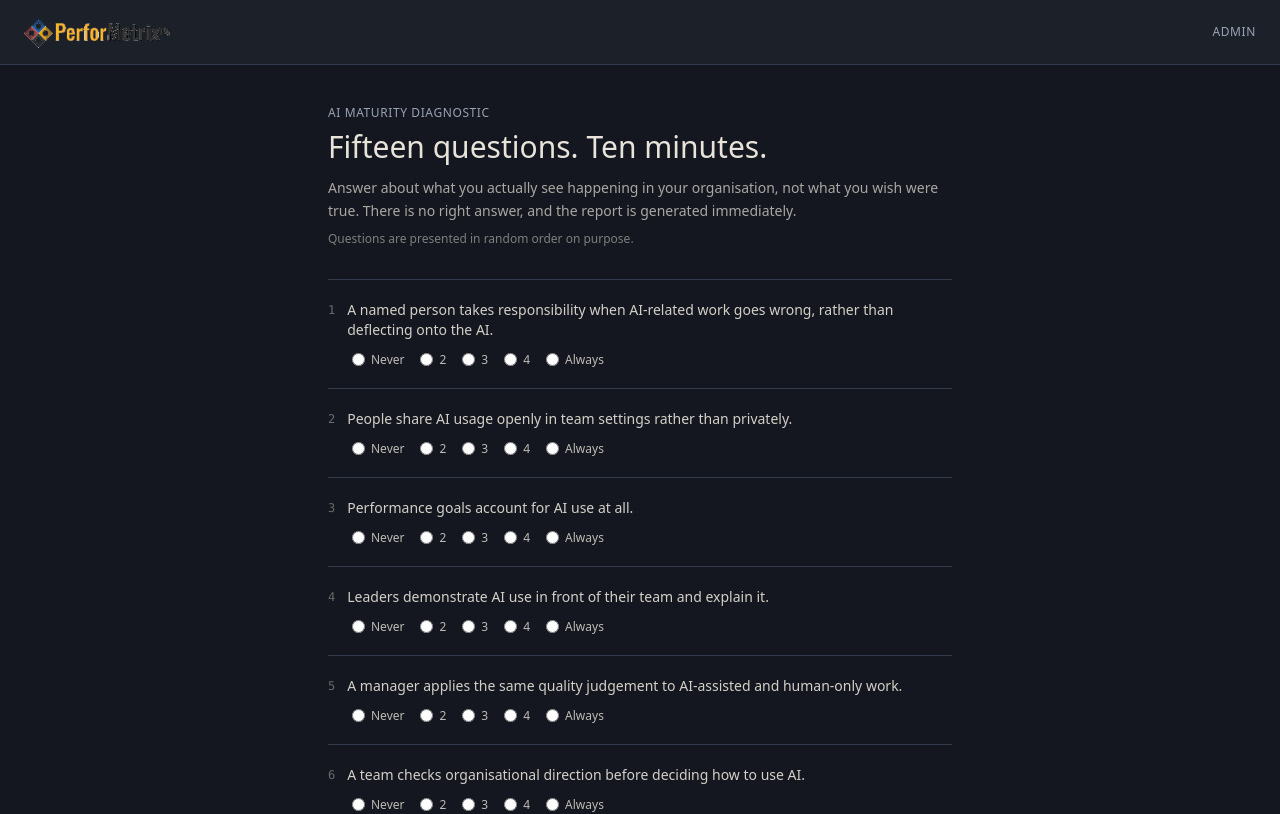
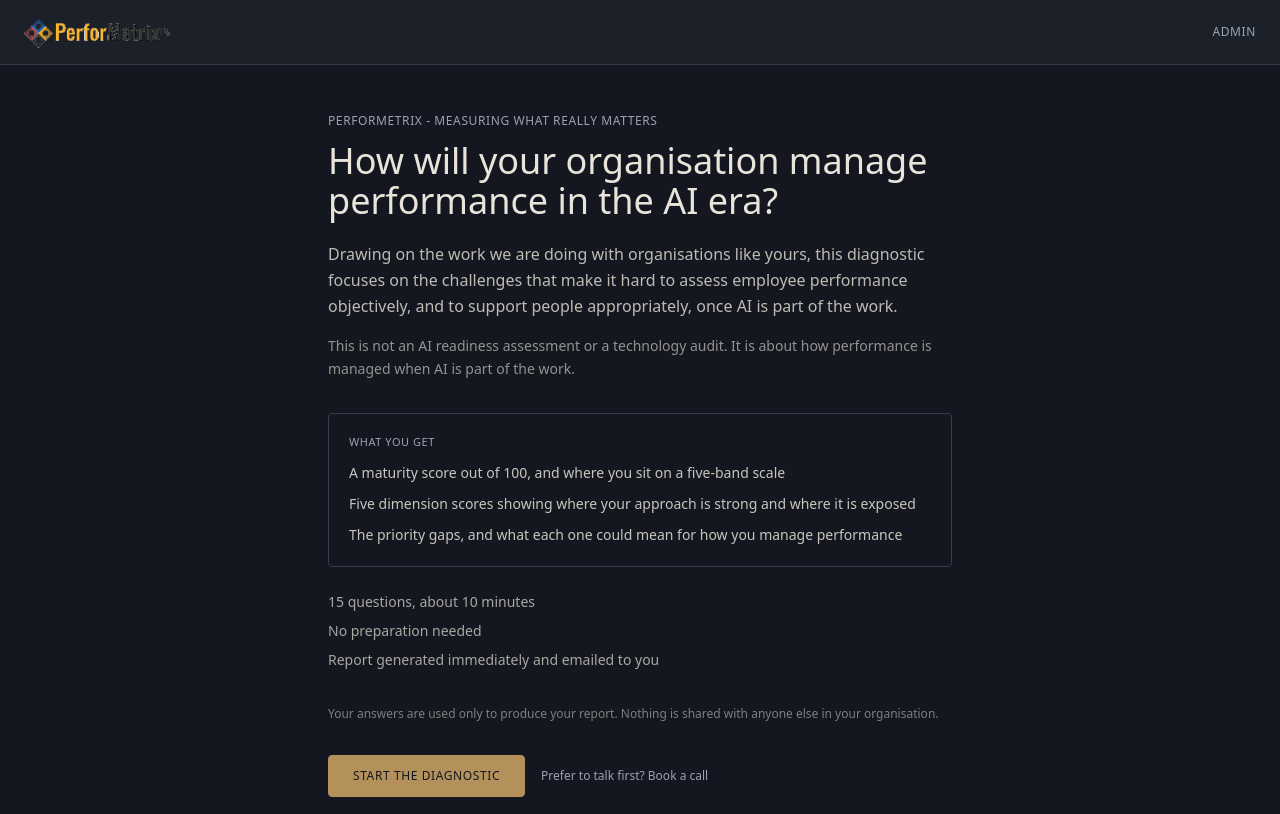
Before and after one commit to growthcircles/performetrix-ai-audit, a Next.js app: page /diagnostic in a window 1280 px wide. Shown: the top 814 px of the page. Built offline with nearby package versions, Linux system fonts and the light colour scheme.

Commit message:
Add files via upload

```diff
--- a/app/diagnostic/page.tsx
+++ b/app/diagnostic/page.tsx
@@ -14,6 +14,8 @@ function shuffled<T>(items: T[]): T[] {
   return arr;
 }
 
+const CAL_URL = 'https://cal.com/growthcircles/multiplesessions';
+
 export default function DiagnosticPage() {
   const questions = useMemo<Question[]>(() => {
     const all = DIMENSION_ORDER.flatMap((key) =>
@@ -22,6 +24,7 @@ export default function DiagnosticPage() {
     return shuffled(all);
   }, []);
 
+  const [started, setStarted] = useState(false);
   const [answers, setAnswers] = useState<Record<string, number>>({});
   const [name, setName] = useState('');
   const [organisation, setOrganisation] = useState('');
@@ -74,17 +77,80 @@ export default function DiagnosticPage() {
         </a>
       </nav>
 
+      {!started ? (
+        <main className="max-w-2xl mx-auto px-6 py-12">
+          <div className="text-xs text-[#9AA3B5] uppercase tracking-wider mb-3">
+            PerforMetrix - Measuring what really matters
+          </div>
+          <h1 className="text-3xl sm:text-4xl font-display font-medium leading-tight mb-5">
+            How will your organisation manage performance in the AI era?
+          </h1>
+          <p className="text-base opacity-80 leading-relaxed mb-4">
+            Drawing on the work we are doing with organisations like yours, this diagnostic focuses
+            on the challenges that make it hard to assess employee performance objectively, and to
+            support people appropriately, once AI is part of the work.
+          </p>
+          <p className="text-sm opacity-60 leading-relaxed mb-8">
+            This is not an AI readiness assessment or a technology audit. It is about how
+            performance is managed when AI is part of the work.
+          </p>
+
+          <div className="border border-[#333B4C] rounded p-5 mb-6">
+            <div className="text-[11px] text-[#9AA3B5] uppercase tracking-wider mb-3">
+              What you get
+            </div>
+            <ul className="text-sm opacity-85 leading-relaxed space-y-2">
+              <li>A maturity score out of 100, and where you sit on a five-band scale</li>
+              <li>Five dimension scores showing where your approach is strong and where it is exposed</li>
+              <li>The priority gaps, and what each one could mean for how you manage performance</li>
+            </ul>
+          </div>
+
+          <ul className="text-sm opacity-70 leading-relaxed space-y-1.5 mb-8">
+            <li>15 questions, about 10 minutes</li>
+            <li>No preparation needed</li>
+            <li>Report generated immediately and emailed to you</li>
+          </ul>
+
+          <p className="text-xs opacity-50 leading-relaxed mb-8">
+            Your answers are used only to produce your report. Nothing is shared with anyone else
+            in your organisation.
+          </p>
+
+          <div className="flex flex-col sm:flex-row sm:items-center gap-4">
+            <button
+              type="button"
+              onClick={() => setStarted(true)}
+              className="text-xs uppercase tracking-wider px-6 py-3 rounded border border-[#B4915B] bg-[#B4915B] text-[#14171F] hover:opacity-85"
+            >
+              Start the diagnostic
+            </button>
+            <a
+              href={CAL_URL}
+              target="_blank"
+              rel="noopener noreferrer"
+              className="text-xs text-[#9AA3B5] hover:text-[#D8BE8F]"
+            >
+              Prefer to talk first? Book a call
+            </a>
+          </div>
+
+          <div className="text-xs opacity-35 mt-12 pt-6 border-t border-[#333B4C]">
+            PerforMetrix - Measuring what really matters
+          </div>
+        </main>
+      ) : (
         <main className="max-w-2xl mx-auto px-6 py-10">
           <div className="text-xs text-[#9AA3B5] uppercase tracking-wider mb-2">
-          AI Maturity Diagnostic
+            Performance review diagnostic
           </div>
-        <h1 className="text-3xl font-display font-medium mb-3">Fifteen questions. Ten minutes.</h1>
+          <h1 className="text-2xl font-display font-medium mb-2">Fifteen questions</h1>
           <p className="text-sm opacity-70 leading-relaxed mb-2">
-          Answer about what you actually see happening in your organisation, not what you wish
-          were true. There is no right answer, and the report is generated immediately.
+            Below are real-life scenarios playing out in workplaces every day. Tell us how common
+            each one is in your organisation.
           </p>
-        <p className="text-xs opacity-50 mb-8">
-          Questions are presented in random order on purpose.
+          <p className="text-xs opacity-45 mb-8">
+            There is no right answer, and the questions appear in a different order each time.
           </p>
 
           {error && (
@@ -165,6 +231,14 @@ export default function DiagnosticPage() {
             </div>
 
             <div className="flex justify-between items-center mt-8 pt-6 border-t border-[#333B4C]">
+              <button
+                type="button"
+                onClick={() => setStarted(false)}
+                className="text-xs uppercase tracking-wider opacity-50 hover:opacity-80"
+              >
+                Back
+              </button>
+              <div className="flex items-center gap-4">
                 <span className="text-xs uppercase tracking-wider opacity-60">
                   {answered}/{total} answered
                 </span>
@@ -176,8 +250,10 @@ export default function DiagnosticPage() {
                   {submitting ? 'Generating…' : 'Get my report'}
                 </button>
               </div>
+            </div>
           </form>
         </main>
+      )}
     </div>
   );
 }
--- a/app/diagnostic/report/[id]/page.tsx
+++ b/app/diagnostic/report/[id]/page.tsx
@@ -49,7 +49,7 @@ export default async function ReportPage({
           <div className="text-xl font-display mb-2">Not a PerforMetrix report</div>
           <p className="text-sm opacity-70">
             This record was created by a different assessment. PerforMetrix reports are
-            generated from the 15-question AI maturity diagnostic.
+            generated from the 15-question performance review diagnostic.
           </p>
           <a href="/diagnostic" className="inline-block mt-4 text-[#D8BE8F] hover:underline">
             Take the diagnostic
@@ -83,7 +83,7 @@ export default async function ReportPage({
 
       <main className="max-w-2xl mx-auto px-6 py-8">
         <div className="text-xs text-[#9AA3B5] uppercase tracking-wider mb-2">
-          AI Maturity Diagnostic Report
+          Performance review maturity in the AI era
         </div>
         <h1 className="text-[34px] font-display font-medium leading-1.15">{displayName}</h1>
         <p className="text-[#E8E4DA] opacity-55 text-xs mt-1 mb-6">
@@ -97,7 +97,7 @@ export default async function ReportPage({
           </div>
           <ul className="text-sm text-[#E8E4DA] opacity-85 leading-relaxed list-disc pl-5 mb-3">
             <li>
-              Your overall AI maturity score is the average of the five dimension scores below,
+              Your overall maturity score is the average of the five dimension scores below,
               each scored out of 100.
             </li>
             <li>
@@ -123,7 +123,7 @@ export default async function ReportPage({
           <span className="text-[76px] font-display font-medium text-[#D8BE8F]">{overall}</span>
           <div>
             <div className="text-xs text-[#9AA3B5] uppercase tracking-wider">
-              Overall AI maturity score
+              Overall maturity score
             </div>
             <span className={`text-xs uppercase tracking-wider ${band.key === 'leading' || band.key === 'embedded' ? 'text-[#7C9082]' : band.key === 'building' ? 'text-[#B4915B]' : 'text-[#B65C3F]'}`}>
               {band.name}
--- a/app/layout.tsx
+++ b/app/layout.tsx
@@ -2,8 +2,8 @@ import type { Metadata } from "next";
 import "./globals.css";
 
 export const metadata: Metadata = {
-  title: "PerforMetrix AI Audit",
-  description: "AI maturity diagnostic for CHROs",
+  title: "PerforMetrix - Measuring what really matters",
+  description: "PerforMetrix - Measuring what really matters",
 };
 
 export default function RootLayout({
--- a/src/lib/diagnostic/email.ts
+++ b/src/lib/diagnostic/email.ts
@@ -75,7 +75,8 @@ export async function sendReportEmail({
 }): Promise<{ ok: boolean; error?: string }> {
   const html = `
     <div style="font-family:Arial,Helvetica,sans-serif;max-width:560px;margin:0 auto;color:#222">
-      <h2 style="margin:0 0 8px">Your AI maturity report</h2>
+      <h2 style="margin:0 0 8px">Your performance review diagnostic</h2>
+      <p style="margin:0 0 12px;color:#8a6d3b;font-size:12px">PerforMetrix - Measuring what really matters</p>
       <p style="margin:0 0 16px;color:#555">${escapeHtml(organisation)}</p>
       <p style="font-size:40px;margin:0 0 4px;color:#8a6d3b"><strong>${overall}</strong><span style="font-size:16px;color:#777"> / 100</span></p>
       <p style="margin:0 0 20px;text-transform:uppercase;letter-spacing:1px;font-size:12px;color:#8a6d3b">${escapeHtml(bandName)}</p>
@@ -102,7 +103,7 @@ export async function sendReportEmail({
   return send({
     from: fromAddress(),
     to,
-    subject: `Your AI maturity report: ${overall}/100 (${bandName})`,
+    subject: `Your performance review diagnostic: ${overall}/100 (${bandName})`,
     html,
   });
 }
@@ -128,7 +129,8 @@ export async function sendAdminNotification({
 
   const html = `
     <div style="font-family:Arial,Helvetica,sans-serif;max-width:560px;margin:0 auto;color:#222">
-      <h2 style="margin:0 0 12px">New PerforMetrix diagnostic</h2>
+      <h2 style="margin:0 0 4px">New diagnostic submission</h2>
+      <p style="margin:0 0 12px;color:#8a6d3b;font-size:12px">PerforMetrix - Measuring what really matters</p>
       <table style="border-collapse:collapse;font-size:14px;margin-bottom:16px">
         <tr><td style="padding:3px 12px 3px 0;color:#777">Name</td><td>${escapeHtml(name)}</td></tr>
         <tr><td style="padding:3px 12px 3px 0;color:#777">Organisation</td><td>${escapeHtml(organisation)}</td></tr>
```
Lines whose indentation alone changed are shown as unchanged.
